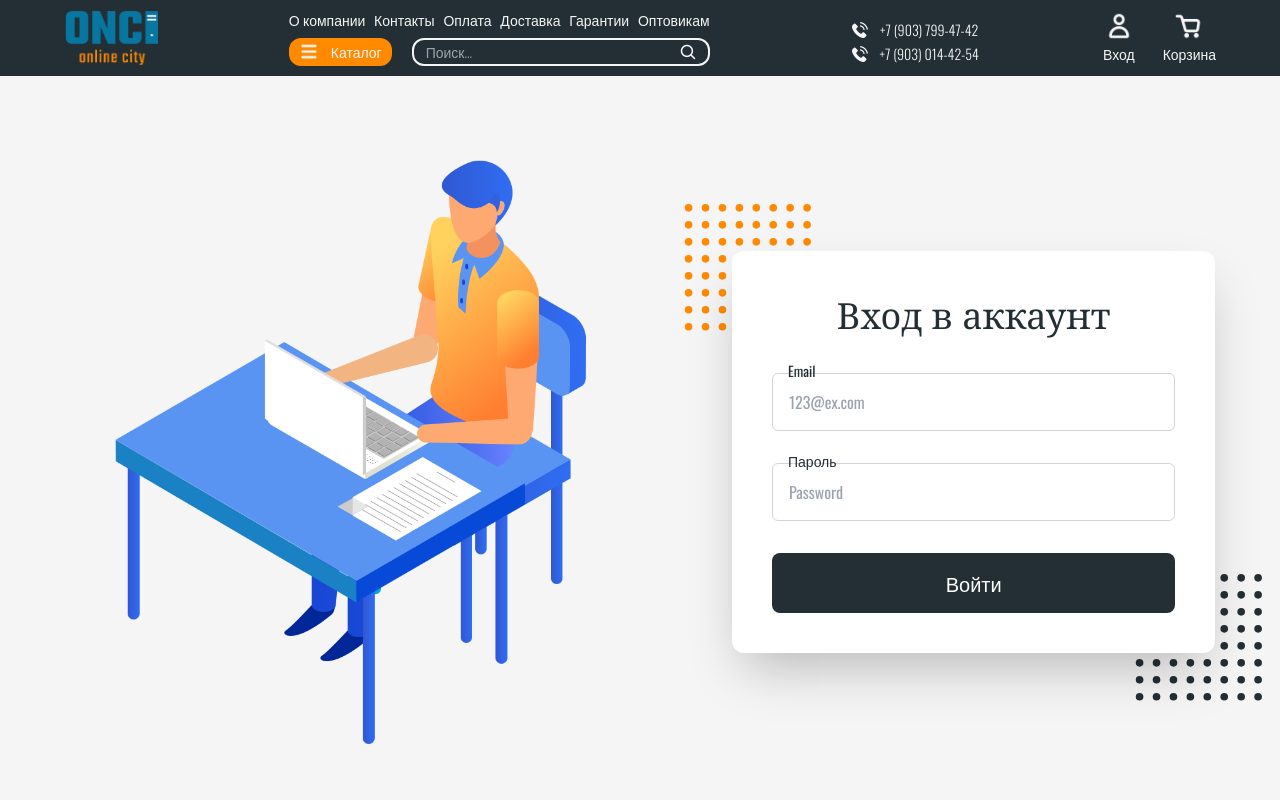
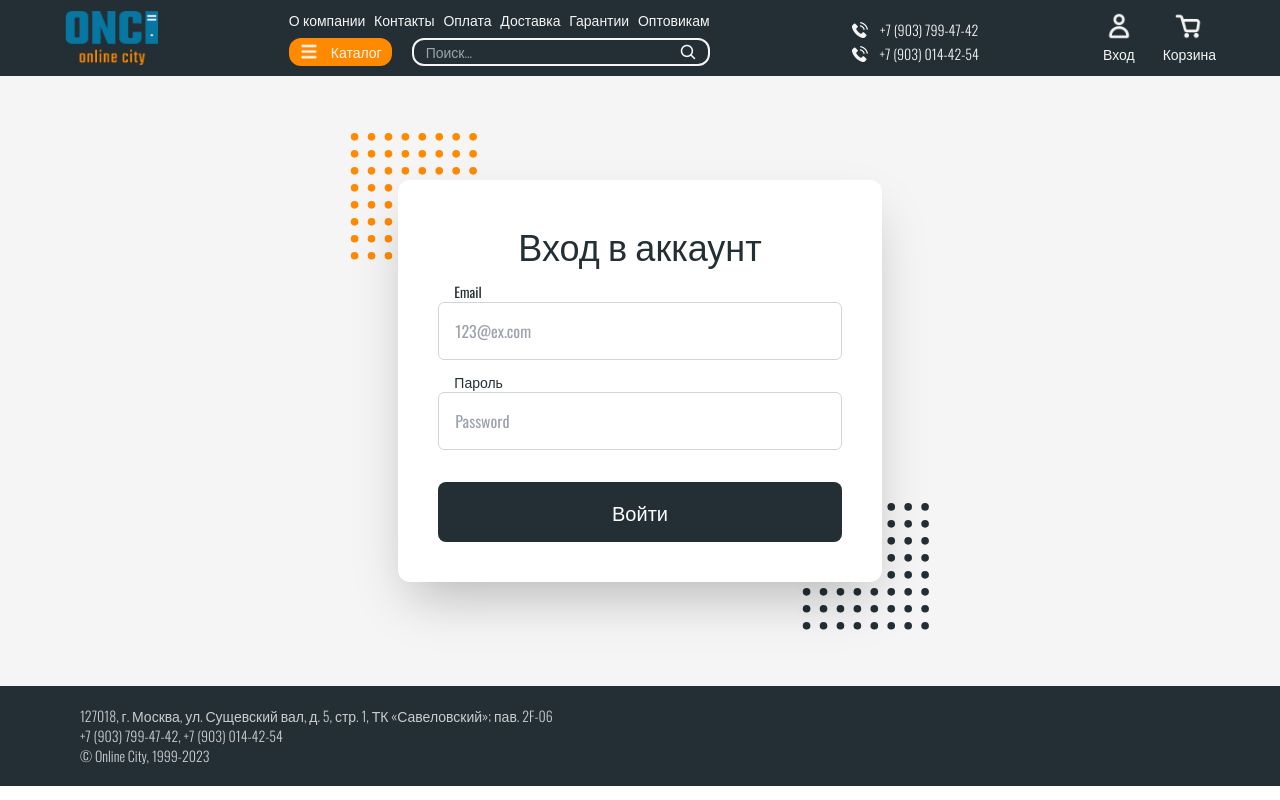
Before and after one commit to StacyGru/online-city, a React (Create React App) app: page /login in a window 1280 px wide. Shown: the top 800 px of the page. Built offline with nearby package versions, Linux system fonts and the light colour scheme.

Commit message:
redesign login page

```diff
--- a/src/pages/LogIn.js
+++ b/src/pages/LogIn.js
@@ -1,45 +1,40 @@
-import {Link} from "react-router-dom";
-import {useContext, useState} from "react";
+import {useContext} from "react";
 import AuthContext from "../context/AuthContext";
-import Reg from "../media/reg.png"
 
 const LogIn = () => {
 	let {loginUser} = useContext(AuthContext)
 
 	return (
 		<div className="relative">
-            <div className="flex flex-col items-center justify-between pt-0 pr-10 pb-0 pl-10 mt-0 mr-auto mb-0 ml-auto max-w-7xl xl:px-5 lg:flex-row">
-                <div className="flex flex-col items-center w-full pt-5 pr-10 pb-20 pl-10 lg:flex-row">
-                    <div className="w-full bg-cover relative max-w-md lg:max-w-2xl lg:w-7/12">
-                        <div className="flex flex-col items-center justify-center w-full h-full relative lg:pr-10">
-                            <img
-                                src={Reg}
-                                alt="Авторизация"
-                                className="btn-"/>
-                        </div>
-                    </div>
+			<div
+				className="flex flex-col items-center justify-between pt-0 pr-10 pb-0 pl-10 mt-0 mr-auto mb-0 ml-auto max-w-7xl xl:px-5">
+				<div className="flex flex-col items-center w-full pt-16 pr-10 pb-16 pl-10 lg:flex-col">
 					<div className="w-full mr-0 mb-0 ml-0 relative z-10 max-w-2xl lg:mt-0 lg:w-5/12">
-                        <div className="flex flex-col items-start justify-start pt-10 pr-10 pb-10 pl-10 bg-white shadow-2xl rounded-xl relative z-10">
-                            <p className="w-full text-4xl font-medium text-center leading-snug font-serif">Вход в аккаунт</p>
+						<div
+							className="flex flex-col items-start justify-start pt-10 pr-10 pb-10 pl-10 bg-white shadow-2xl rounded-xl relative z-10">
+							<p className="w-full text-4xl font-medium text-center leading-snug">Вход в аккаунт</p>
 							<form className="w-full mt-6 mr-0 mb-0 ml-0 relative space-y-8" onSubmit={loginUser}>
 								<div className="relative">
-                                    <p className="pt-0 pr-2 pb-0 pl-2 -mt-3 mr-0 mb-0 ml-2 font-medium text-darkBlue absolute">Email</p>
+									<p className="pt-0 pr-2 pb-0 pl-2 -mt-5 mr-0 mb-0 ml-2 font-medium text-darkBlue absolute">Email</p>
 									<input placeholder="123@ex.com" type="text" className="border placeholder-gray-400 focus:outline-none
                   focus:border-black w-full pt-4 pr-4 pb-4 pl-4 mt-2 mr-0 mb-0 ml-0 text-base block bg-white
                   border-gray-300 rounded-md"/>
 								</div>
 								<div className="relative">
-                                    <p className="pt-0 pr-2 pb-0 pl-2 -mt-3 mr-0 mb-0 ml-2 font-medium text-darkBlue absolute">Пароль</p>
+									<p className="pt-0 pr-2 pb-0 pl-2 -mt-5 mr-0 mb-0 ml-2 font-medium text-darkBlue absolute">Пароль</p>
 									<input placeholder="Password" type="password" className="border placeholder-gray-400 focus:outline-none
                   focus:border-black w-full pt-4 pr-4 pb-4 pl-4 mt-2 mr-0 mb-0 ml-0 text-base block bg-white
                   border-gray-300 rounded-md"/>
 								</div>
 								<div className="relative">
-                                    <a className="w-full inline-block pt-4 pr-5 pb-4 pl-5 text-xl font-medium text-center text-white bg-darkBlue rounded-lg transition duration-200 hover:bg-mainBlue ease cursor-pointer">Войти</a>
+									<a
+										className="w-full inline-block pt-4 pr-5 pb-4 pl-5 text-xl font-medium text-center text-white bg-darkBlue rounded-lg transition duration-200 hover:bg-mainOrange ease cursor-pointer">
+										Войти</a>
 								</div>
 							</form>
 						</div>
-                        <svg viewBox="0 0 91 91" className="absolute top-0 left-0 z-0 w-32 h-32 -mt-12 -ml-12 text-mainOrange fill-current">
+						<svg viewBox="0 0 91 91"
+								 className="absolute top-0 left-0 z-0 w-32 h-32 -mt-12 -ml-12 text-mainOrange fill-current">
 							<g stroke="none" strokeWidth="1" fillRule="evenodd">
 								<g fillRule="nonzero">
 									<g>
@@ -84,7 +79,7 @@ const LogIn = () => {
 											<circle cx="87.514" cy="3.686" r="2.719"/>
 										</g>
 										<g transform="translate(0 49)">
-                                            <circle cx="3.261"  cy="2.767" r="2.72"/>
+											<circle cx="3.261" cy="2.767" r="2.72"/>
 											<circle cx="15.296" cy="2.767" r="2.719"/>
 											<circle cx="27.333" cy="2.767" r="2.72"/>
 											<circle cx="39.369" cy="2.767" r="2.72"/>
@@ -127,7 +122,8 @@ const LogIn = () => {
 								</g>
 							</g>
 						</svg>
-                        <svg viewBox="0 0 91 91" className="absolute bottom-0 right-0 z-0 w-32 h-32 -mb-12 -mr-12 text-darkBlue fill-current">
+						<svg viewBox="0 0 91 91"
+								 className="absolute bottom-0 right-0 z-0 w-32 h-32 -mb-12 -mr-12 text-darkBlue fill-current">
 							<g stroke="none" strokeWidth="1" fillRule="evenodd">
 								<g fillRule="nonzero">
 									<g>
```
Also changed, not shown: src/media/reg.png (deleted). Lines whose indentation alone changed are shown as unchanged.
